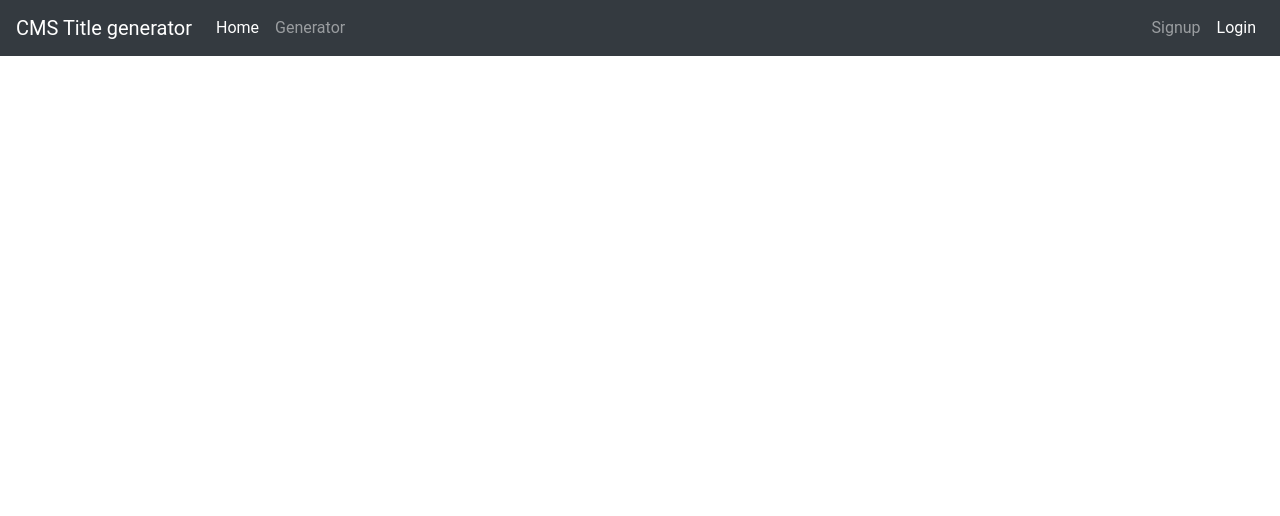
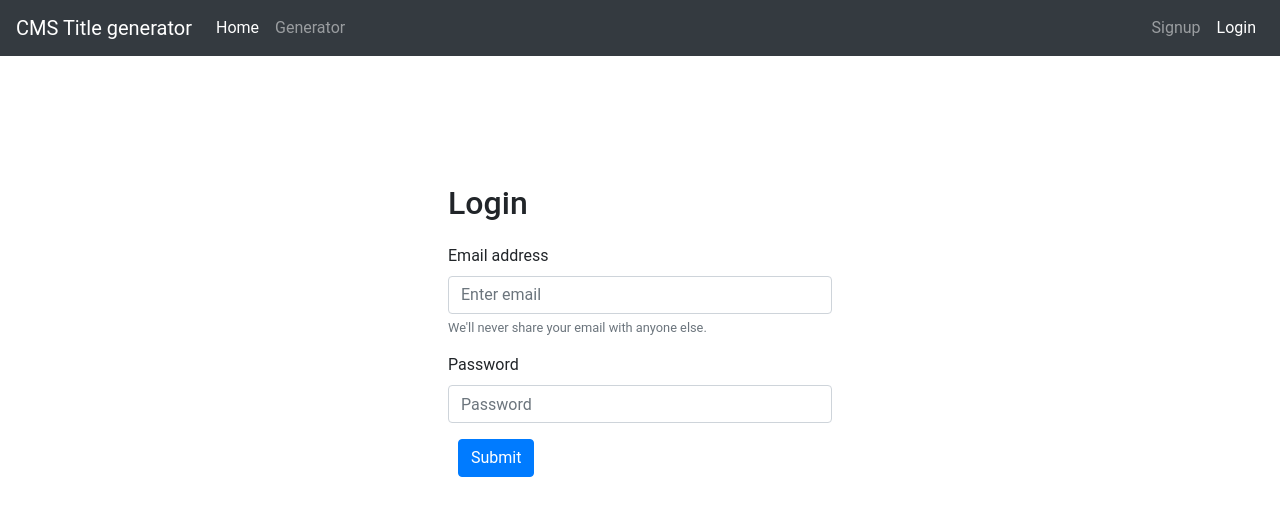
Before and after one commit to DevWichrowski/CMS-title-generator, a React (Create React App) app: page /login in a window 1280 px wide. Shown: the top 516 px of the page. Built offline with nearby package versions, Linux system fonts and the light colour scheme.

Commit message:
Add Login component to routing

```diff
--- a/src/App.js
+++ b/src/App.js
@@ -4,6 +4,7 @@ import { BrowserRouter, Route } from 'react-router-dom';
 import Menu from './components/Menu/Menu';
 import Dashboard from './components/Dashboard/Dashboard';
 import Signup from './components/Signup/Signup';
+import LoginForm from './components/LoginForm/LoginForm';
 
 class App extends Component {
 	render() {
@@ -13,6 +14,7 @@ class App extends Component {
 					<Menu />
 					<Route exact path="/" component={Dashboard} />
 					<Route path="/signup" component={Signup} />
+					<Route path="/login" component={LoginForm} />
 				</div>
 			</BrowserRouter>
 		);
--- a/src/components/LoginForm/LoginForm.js
+++ b/src/components/LoginForm/LoginForm.js
@@ -6,25 +6,21 @@ export default class LoginForm extends Component {
 	constructor(props) {
 		super(props);
 		this.state = {};
-    }
-
+	}
 
 	render() {
 		return (
 			<div className="login-form">
+				<h1>Login</h1>
 				<Form>
 					<Form.Group controlId="formBasicEmail">
 						<Form.Label>Email address</Form.Label>
 						<Form.Control type="email" placeholder="Enter email" />
 						<Form.Text className="text-muted">We'll never share your email with anyone else.</Form.Text>
 					</Form.Group>
-
 					<Form.Group controlId="formBasicPassword">
 						<Form.Label>Password</Form.Label>
 						<Form.Control type="password" placeholder="Password" />
-					</Form.Group>
-					<Form.Group controlId="formBasicChecbox">
-						<Form.Check type="checkbox" label="Check me out" />
 					</Form.Group>
 					<Button variant="primary" type="submit">
 						Submit
--- a/src/components/LoginForm/LoginForm.scss
+++ b/src/components/LoginForm/LoginForm.scss
@@ -1,4 +1,4 @@
 .login-form{
     width: 30%;
-    margin: 0 auto;
+    margin: 10% auto;
 }
```
